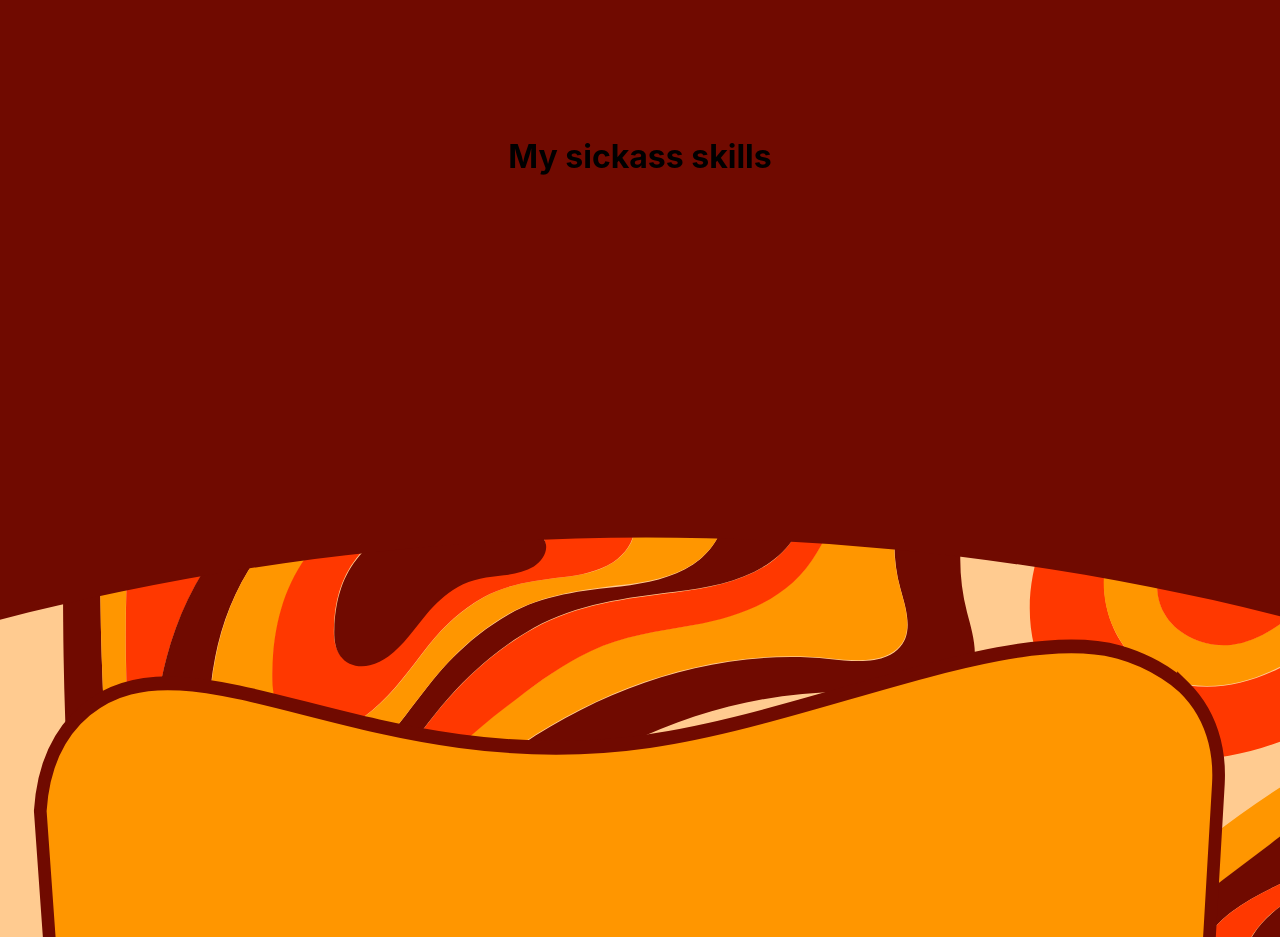
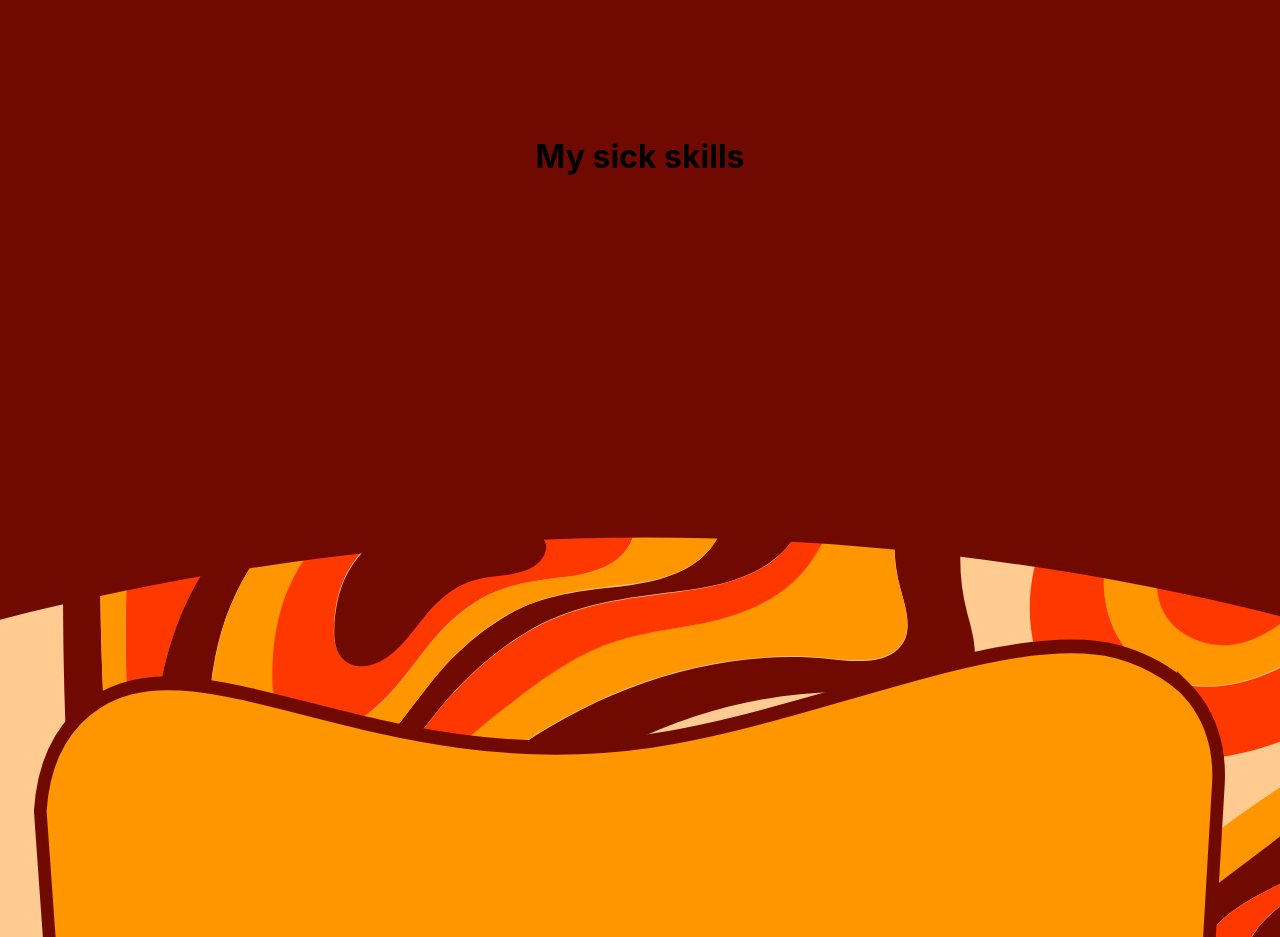
Before and after one commit to sanguine-dreams/react-Portfolio, a React (Vite) app: page / in a window 1280 px wide. Shown: the part 2900-3837 px from the top of the page. Built offline with nearby package versions, Linux system fonts and the light colour scheme.

Commit message:
testing commit

```diff
--- a/src/sections/Skills.jsx
+++ b/src/sections/Skills.jsx
@@ -1,6 +1,6 @@
 function Skills(){
     return <div className="skills" id="Skills">
-        <h1>My sickass skills</h1>
+        <h1>My sick skills</h1>
     </div>
 }
 
```
